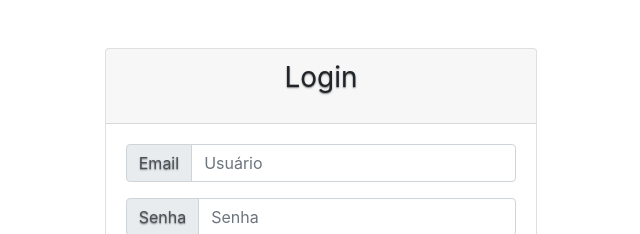
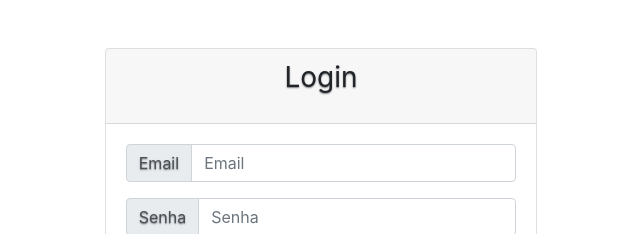
Before and after one commit to gustavoilhamorais/quota-watcher, a React (Create React App) app: page /login in a window 1280 px wide. Shown: the top 234 px of the page, without its empty margins (319-959 px from the left). Built offline with nearby package versions, Linux system fonts and the light colour scheme.

Commit message:
email-placeholder

```diff
--- a/src/components/Login/index.js
+++ b/src/components/Login/index.js
@@ -66,8 +66,8 @@ const Main = props => {
             <input
               type="text"
               className="form-control"
-              placeholder="Usuário"
-              aria-label="Usuário"
+              placeholder="Email"
+              aria-label="Email"
               aria-describedby="basic-addon1"
               value={email}
               onChange={input => setEmail(input.target.value)}
```
